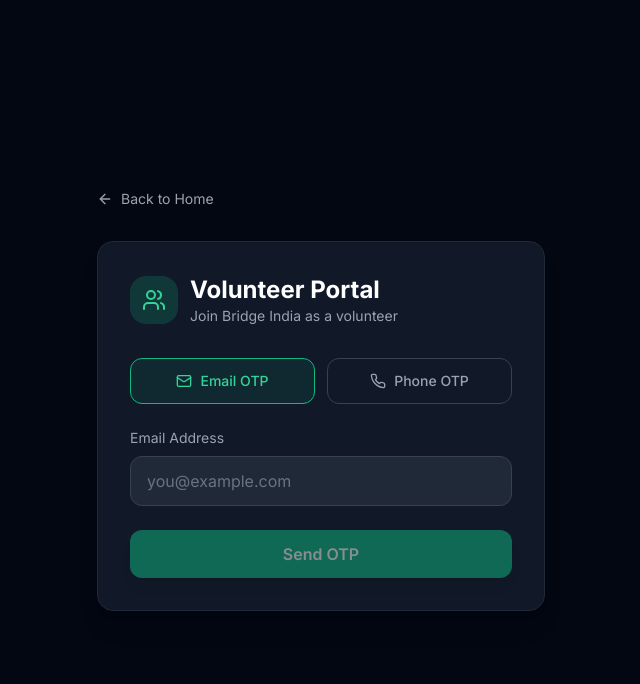
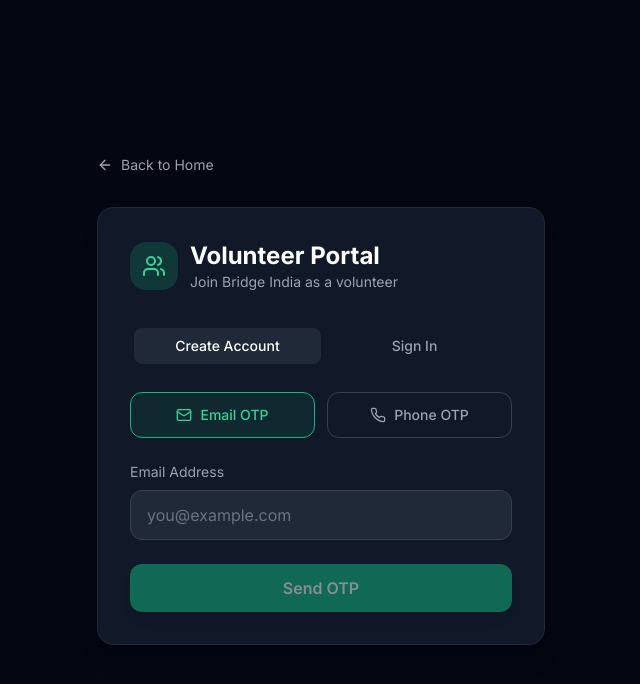
Before and after one commit to manchalakotesh-svg/Smart-resource-allocation, a React (Vite) app: page /auth/volunteer in a window 1280 px wide. Shown: the top 684 px of the page, without its empty margins (319-959 px from the left). Built offline with nearby package versions, Linux system fonts and the light colour scheme; no server answers.

Commit message:
feat: add login tabs and remove join button

```diff
--- a/src/pages/Home.tsx
+++ b/src/pages/Home.tsx
@@ -50,12 +50,10 @@
             <a href="#how-it-works" className="hover:text-primary-400 transition-colors">How It Works</a>
             <a href="#testimonials" className="hover:text-primary-400 transition-colors">Stories</a>
           </div>
-          {user ? (
+          {user && (
             <button onClick={handlePortalRedirect} className="btn-primary text-sm py-2 px-4">
               Go to Dashboard →
             </button>
-          ) : (
-            <Link to="/auth/volunteer" className="btn-primary text-sm py-2 px-4">Join Now</Link>
           )}
         </div>
       </nav>
--- a/src/pages/auth/NGOAuth.tsx
+++ b/src/pages/auth/NGOAuth.tsx
@@ -11,6 +11,7 @@
   const [otpSent, setOtpSent] = useState(false)
   const [loading, setLoading] = useState(false)
   const [step, setStep] = useState<'auth' | 'profile'>('auth')
+  const [isLogin, setIsLogin] = useState(false)
   const [name, setName] = useState('')
   const [description, setDescription] = useState('')
 
@@ -36,6 +37,19 @@
       const { data: { user } } = await supabase.auth.getUser()
       if (user) {
         await supabase.from('users').upsert({ id: user.id, email: user.email, role: 'ngo', approved: false })
+
+        // Check existing profile
+        const { data: existingProfile } = await supabase
+          .from('ngo_profiles')
+          .select('user_id')
+          .eq('user_id', user.id)
+          .single()
+
+        if (existingProfile) {
+          toast.success('Signed in successfully!')
+          navigate('/ngo/dashboard')
+          return
+        }
       }
       toast.success('Verified! Complete your NGO profile.')
       setStep('profile')
@@ -88,6 +102,20 @@
 
           {step === 'auth' ? (
             <div className="space-y-4 animate-in">
+              <div className="flex p-1 bg-gray-900 rounded-xl mb-4">
+                <button
+                  onClick={() => setIsLogin(false)}
+                  className={`flex-1 py-2 text-sm font-medium rounded-lg transition-colors ${!isLogin ? 'bg-gray-800 text-white shadow-sm' : 'text-gray-400 hover:text-gray-200'}`}
+                >
+                  Create Account
+                </button>
+                <button
+                  onClick={() => setIsLogin(true)}
+                  className={`flex-1 py-2 text-sm font-medium rounded-lg transition-colors ${isLogin ? 'bg-gray-800 text-white shadow-sm' : 'text-gray-400 hover:text-gray-200'}`}
+                >
+                  Sign In
+                </button>
+              </div>
               <div>
                 <label className="text-sm text-gray-400 mb-1 block">Official NGO Email</label>
                 <div className="relative">
--- a/src/pages/auth/VolunteerAuth.tsx
+++ b/src/pages/auth/VolunteerAuth.tsx
@@ -9,6 +9,7 @@
 export default function VolunteerAuth() {
   const navigate = useNavigate()
   const [step, setStep] = useState<Step>('method')
+  const [isLogin, setIsLogin] = useState(false)
   const [method, setMethod] = useState<'email' | 'phone'>('email')
   const [email, setEmail] = useState('')
   const [phone, setPhone] = useState('')
@@ -60,6 +61,19 @@
           role: 'volunteer',
           approved: false,
         })
+
+        // Check if profile exists
+        const { data: existingProfile } = await supabase
+          .from('volunteer_profiles')
+          .select('user_id')
+          .eq('user_id', user.id)
+          .single()
+
+        if (existingProfile) {
+          toast.success('Signed in successfully!')
+          navigate('/volunteer/dashboard')
+          return
+        }
       }
       toast.success('Verified! Complete your profile.')
       setStep('profile')
@@ -96,6 +110,21 @@
 
           {step === 'method' && (
             <div className="space-y-6 animate-in">
+              <div className="flex p-1 bg-gray-900 rounded-xl mb-2">
+                <button
+                  onClick={() => setIsLogin(false)}
+                  className={`flex-1 py-2 text-sm font-medium rounded-lg transition-colors ${!isLogin ? 'bg-gray-800 text-white shadow-sm' : 'text-gray-400 hover:text-gray-200'}`}
+                >
+                  Create Account
+                </button>
+                <button
+                  onClick={() => setIsLogin(true)}
+                  className={`flex-1 py-2 text-sm font-medium rounded-lg transition-colors ${isLogin ? 'bg-gray-800 text-white shadow-sm' : 'text-gray-400 hover:text-gray-200'}`}
+                >
+                  Sign In
+                </button>
+              </div>
+
               <div className="flex gap-3">
                 <button
                   onClick={() => setMethod('email')}
```
